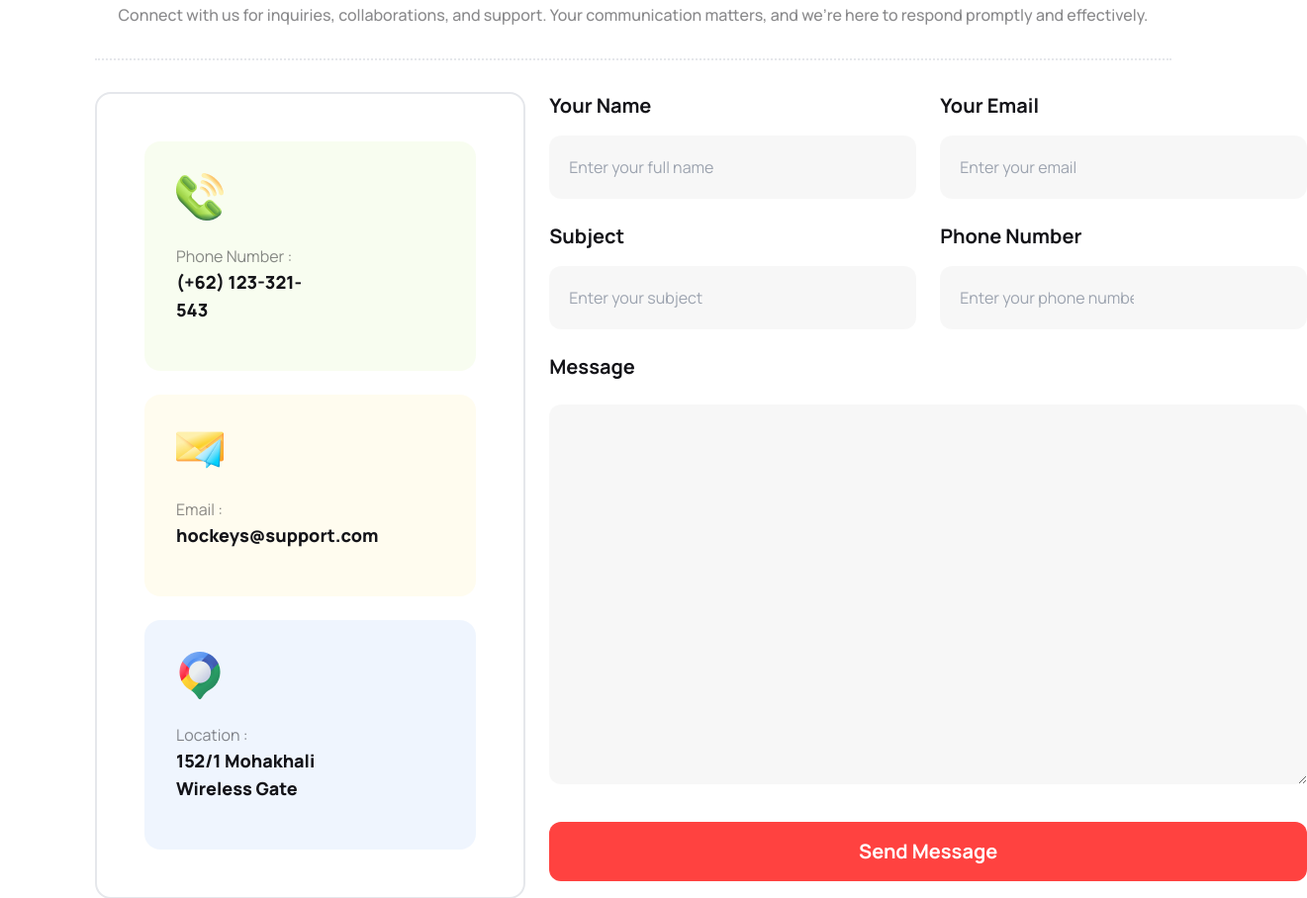
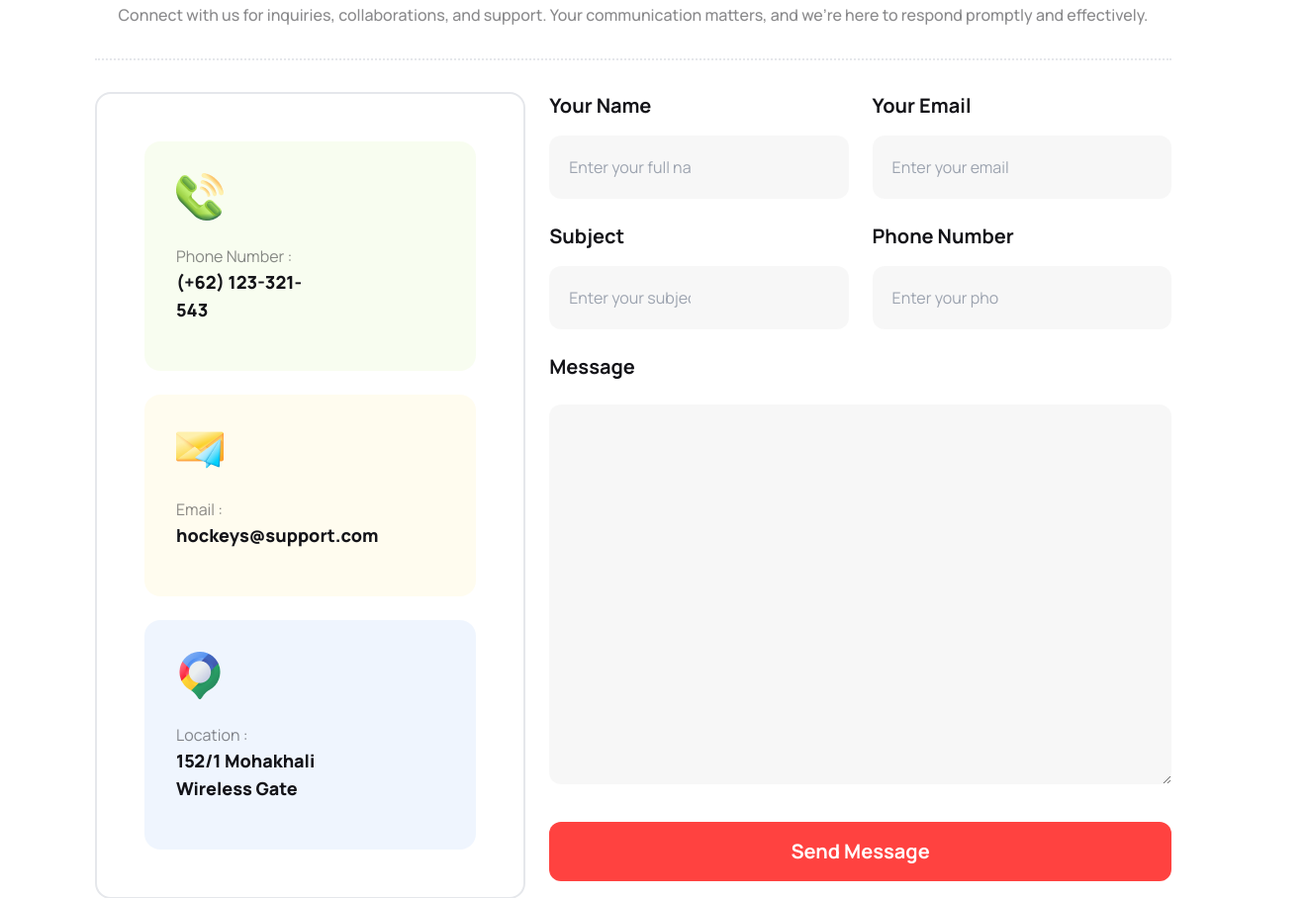
Before and after one commit to AhmedMiraz1/Hockeys-assingment3, a plain HTML site: page index.html in a window 1280 px wide. Shown: the part 5016-5924 px from the top of the page at 99% size, 1321 px wide, since content can reach past the window. Drawn offline with nearby package versions, Linux system fonts and the light colour scheme.

Commit message:
final editing

```diff
--- a/index.html
+++ b/index.html
@@ -141,7 +141,7 @@
           </div>
 
           <div
-            class="bg-[#131318] p-8 rounded-2xl absolute w-96 bottom-52 lg:w-3/12 lg:right-72 lg:-bottom-48"
+            class="bg-[#131318] p-8 rounded-2xl absolute w-11/12 bottom-10 lg:w-3/12 lg:right-72 lg:-bottom-48"
           >
             <h3 class="text-[#FFF] text-2xl font-extrabold">
               Meet all the heroes from the field
@@ -782,9 +782,9 @@
           <div>
             <div class="flex gap-6 flex-col lg:flex-row">
               <div>
-                <h4 class="text-[#131318] text-xl font-bold mb-4">Your Name</h4>
+                <h4 class="text-[#131318] text-xl  font-bold mb-4">Your Name</h4>
                 <input
-                  class="py-5 pl-5 pr-40 bg-[#13131808] rounded-xl"
+                  class="py-5 pl-5  w-full pr-40 bg-[#13131808] rounded-xl"
                   type="text"
                   placeholder="Enter your full name"
                 />
@@ -794,7 +794,7 @@
                   Your Email
                 </h4>
                 <input
-                  class="py-5 pl-5 pr-40 bg-[#13131808] rounded-xl"
+                  class="py-5 pl-5  w-full pr-40 bg-[#13131808] rounded-xl"
                   type="email"
                   name=""
                   id=""
@@ -806,7 +806,7 @@
               <div>
                 <h4 class="text-[#131318] text-xl font-bold mb-4">Subject</h4>
                 <input
-                  class="py-5 pl-5 pr-40 bg-[#13131808] rounded-xl"
+                  class="py-5 pl-5  pr-40 w-full bg-[#13131808] rounded-xl"
                   type="text"
                   placeholder="Enter your subject"
                 />
@@ -816,7 +816,7 @@
                   Phone Number
                 </h4>
                 <input
-                  class="py-5 pl-5 pr-40 bg-[#13131808] rounded-xl"
+                  class="py-5 pl-5 pr-40 w-full bg-[#13131808] rounded-xl"
                   type="number"
                   name=""
                   id=""
```
